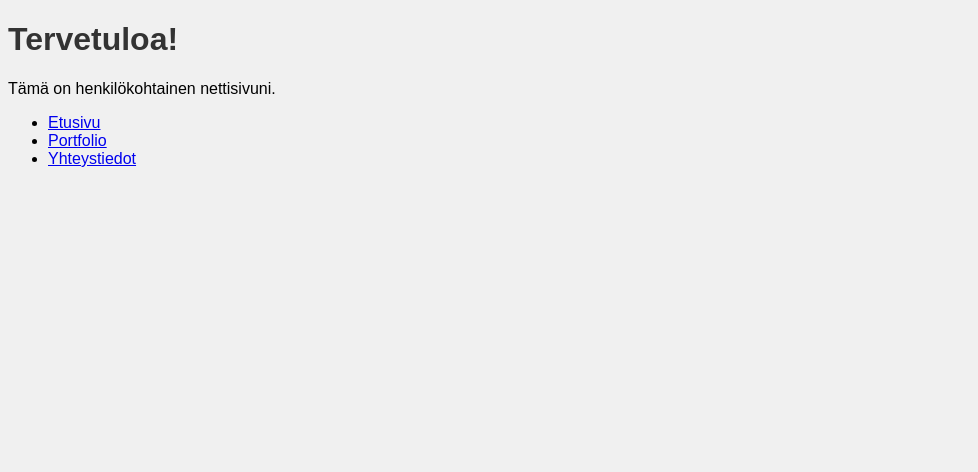
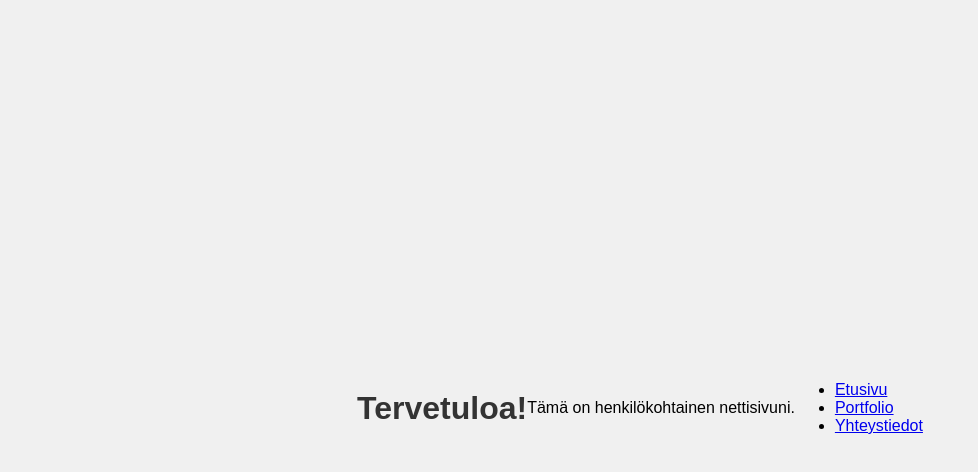
Before and after one commit to KoodiAnanas/KoodiAnanas.github.io, a plain HTML site: page index.html in a window 1280 px wide. Shown: the whole page, without its empty margins (0-978 px from the left). Drawn offline with Linux system fonts and the light colour scheme.

Commit message:
Update tyylitiedosto.css

```diff
--- a/tyylitiedosto.css
+++ b/tyylitiedosto.css
@@ -7,8 +7,10 @@ h1 {
 }
 
 .center {
-    display: block;
-    margin-left: auto;
-    margin-right: auto;
+    display: flex;
+    justify-content: center;
+    align-items: center;
+    height: 100vh;
+    margin: 0;
 	font-family: Arial, sans-serif;
 }
```
